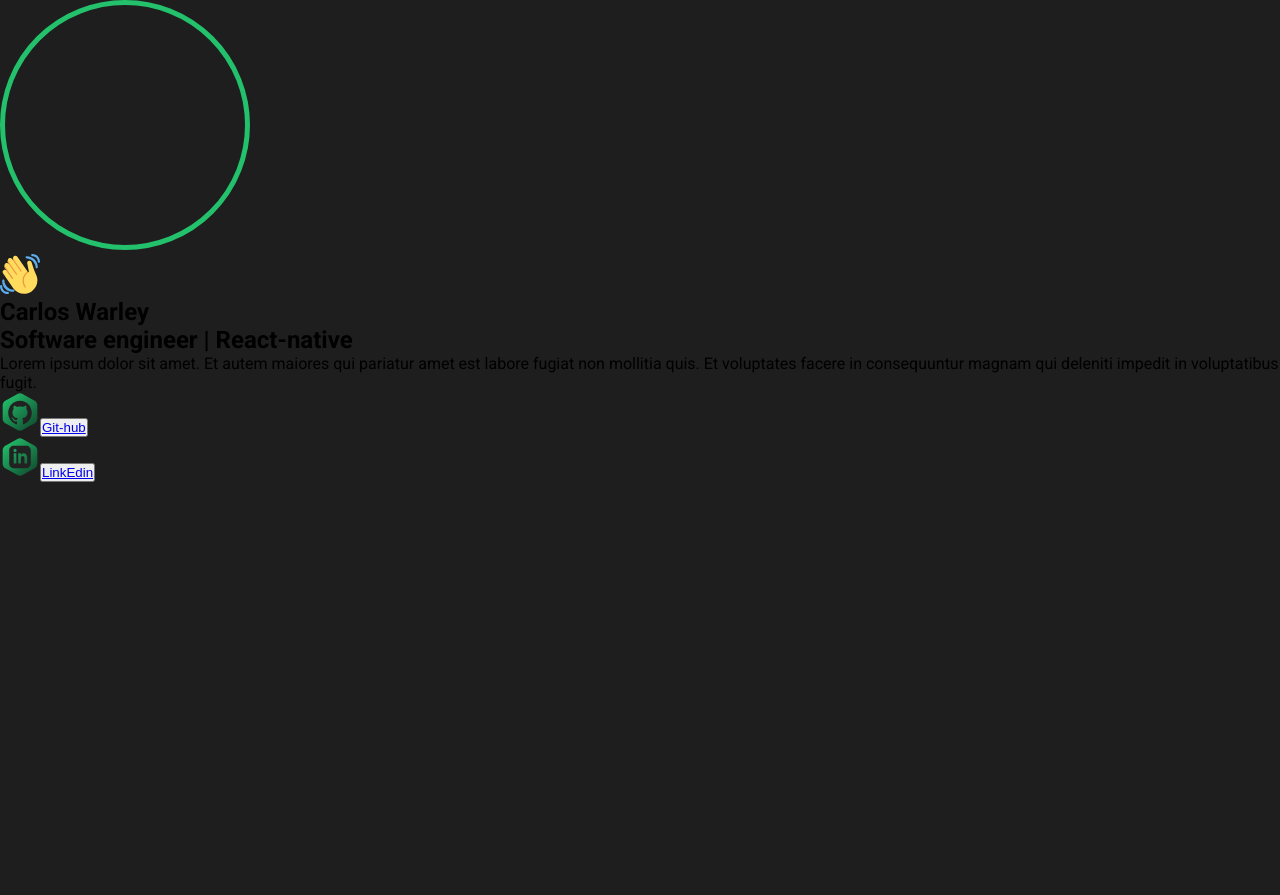
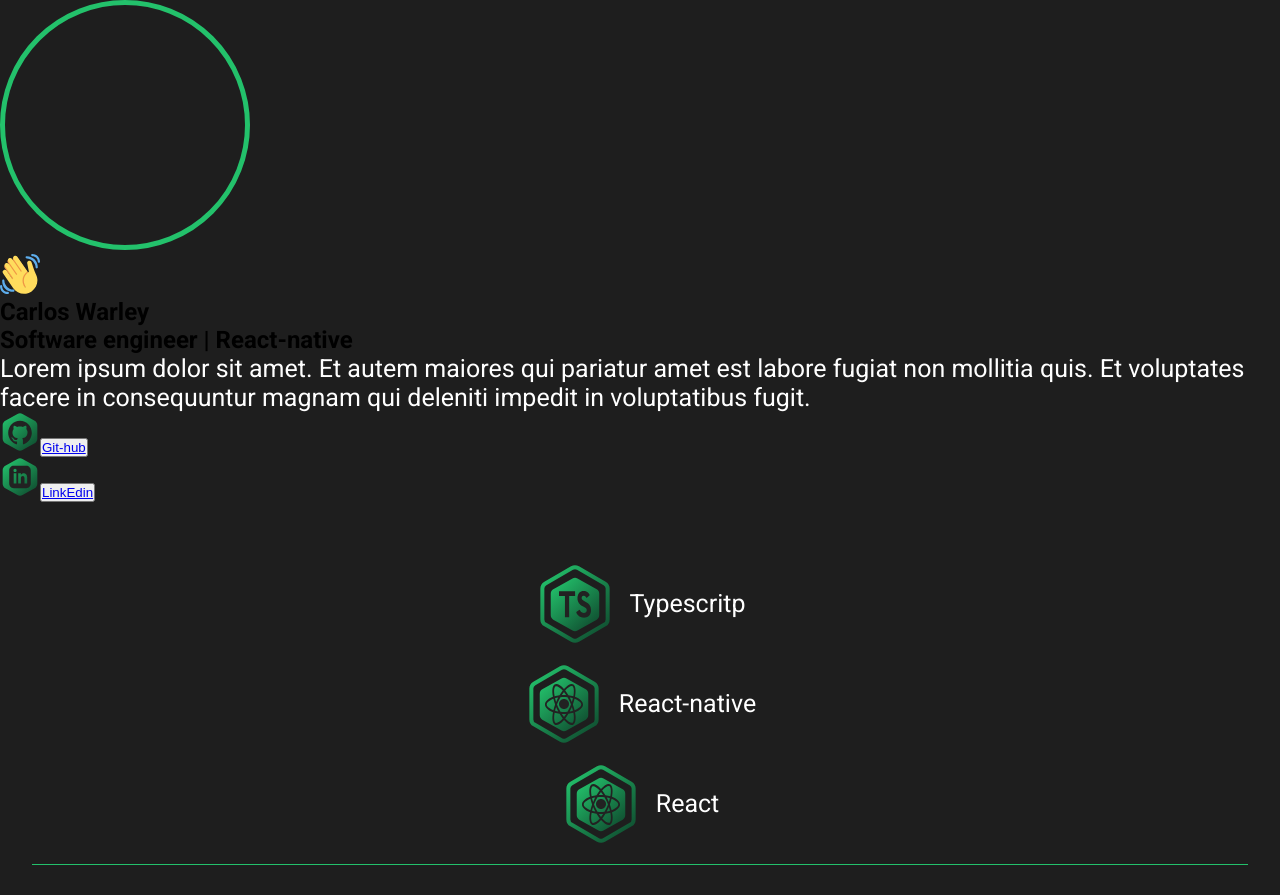
Before and after one commit to Warley72/Portfolio, a Next.js app: page / in a window 1280 px wide. Before the commit the page ends 800 px from the top, so only its background shows below. Built offline with nearby package versions, Linux system fonts and the light colour scheme.

Commit message:
tech-commit

```diff
--- a/src/app/components/Main/style.sass
+++ b/src/app/components/Main/style.sass
@@ -3,12 +3,12 @@
 
 @media only screen and (max-width: 767px)
     .container-image
-        margin: 3.87rem 5rem 1.87rem 5rem
+        margin: 3.87rem 2rem 1.87rem 2rem
         display: flex
         justify-content: center
 
     .container-presentation
-        margin: 0 5rem 0 5rem
+        margin: 0 2rem 0 2rem
 
     .helloWorld
         display: flex
@@ -27,7 +27,6 @@
 
     .buttons
         display: flex
-        flex-direction: column
         justify-content: center
         gap: 10px
 
--- /dev/null
+++ b/src/app/components/Technologies/index.jsx
@@ -0,0 +1,46 @@
+import React from "react";
+
+import Image from "next/image";
+import "../Technologies/style.sass";
+
+export default function Technologies() {
+  return (
+    <>
+      <main>
+        <section className="container-technologies">
+          <div className="technologies">
+            <Image
+              className="image-technologies"
+              src="/type.svg"
+              width={80}
+              height={80}
+              priority
+            />
+            <p>Typescritp</p>
+          </div>
+          <div className="technologies">
+            <Image
+              className="image-technologies"
+              src="/react.svg"
+              width={80}
+              height={80}
+              priority
+            />
+            <p>React-native</p>
+          </div>
+          <div className="technologies">
+            <Image
+              className="image-technologies"
+              src="/react.svg"
+              width={80}
+              height={80}
+              priority
+            />
+            <p>React</p>
+          </div>
+          <span></span>
+        </section>
+      </main>
+    </>
+  );
+}
--- /dev/null
+++ b/src/app/components/Technologies/style.sass
@@ -0,0 +1,23 @@
+@use './src/app/styles/variables'
+@use './src/app/styles/mixins'
+
+.container-technologies
+    margin: 3.87rem 2rem 1.87rem 2rem
+    display: flex
+    flex-direction: column
+    justify-content: center
+
+.technologies
+    display: flex
+    justify-content: center
+    align-items: center
+    gap: 15px
+    margin-bottom: 20px
+
+p
+    font-size: 25px
+
+    color: variables.$text-color
+
+span
+    border-bottom: 1px solid variables.$green
--- a/src/app/page.js
+++ b/src/app/page.js
@@ -3,11 +3,13 @@ import React from "react";
 import Main from "./components/Main";
 
 import './styles/global.sass'
+import Technologies from "./components/Technologies";
 
 export default function Home() {
   return (
     <div>
       <Main />
+      <Technologies />
     </div>
   );
 }
```
